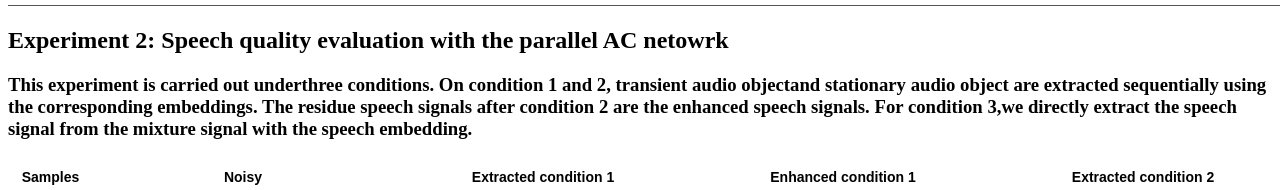
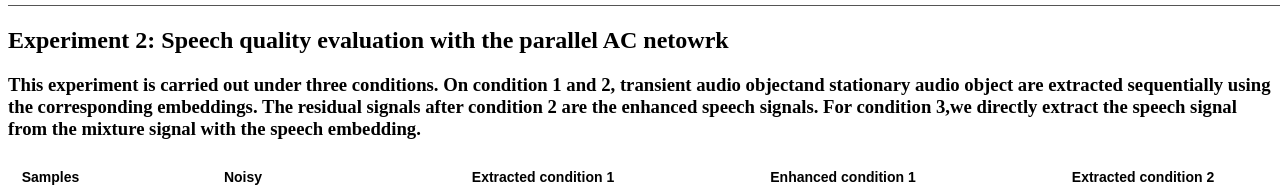
Before and after one commit to zhangxinaaaa/sse_demo.github.io, a plain HTML site: page index.html in a window 1280 px wide. Shown: the part 1530-1720 px from the top of the page. Drawn offline with Linux system fonts and the light colour scheme.

```diff
--- a/index.html
+++ b/index.html
@@ -363,7 +363,7 @@
   <hr style="height:1px;border:none;border-top:1px solid #555555; width:130%">
   <h2>Experiment 2: Speech quality evaluation with the parallel AC netowrk</h2>
 
-  <h3>This experiment is carried out underthree conditions.  On condition 1 and 2, transient audio objectand stationary audio object are extracted sequentially using the corresponding  embeddings. The residue  speech  signals  after condition 2 are the enhanced speech signals.
+  <h3>This experiment is carried out under three conditions.  On condition 1 and 2, transient audio objectand stationary audio object are extracted sequentially using the corresponding  embeddings. The residual signals after condition 2 are the enhanced speech signals.
   For condition 3,we directly extract the speech signal from the mixture signal with the speech embedding.  </h3>
 
 
```
